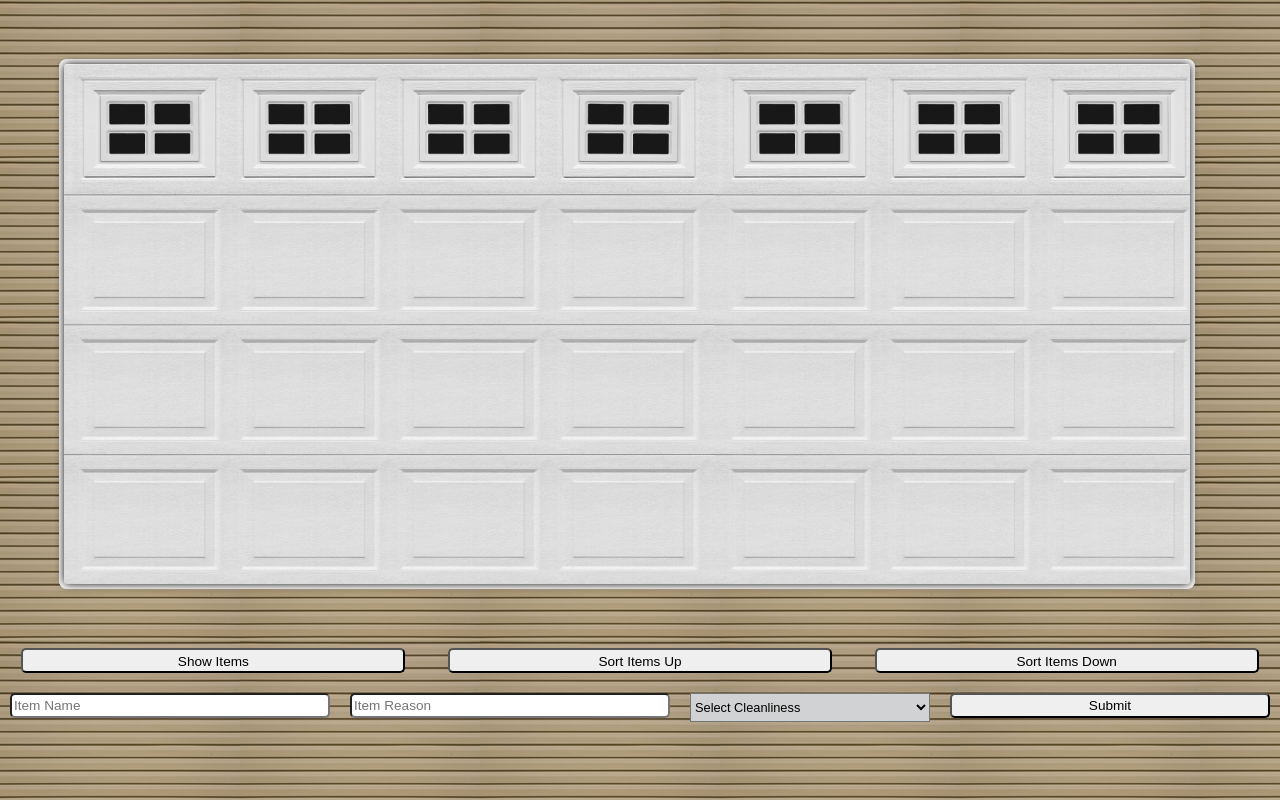
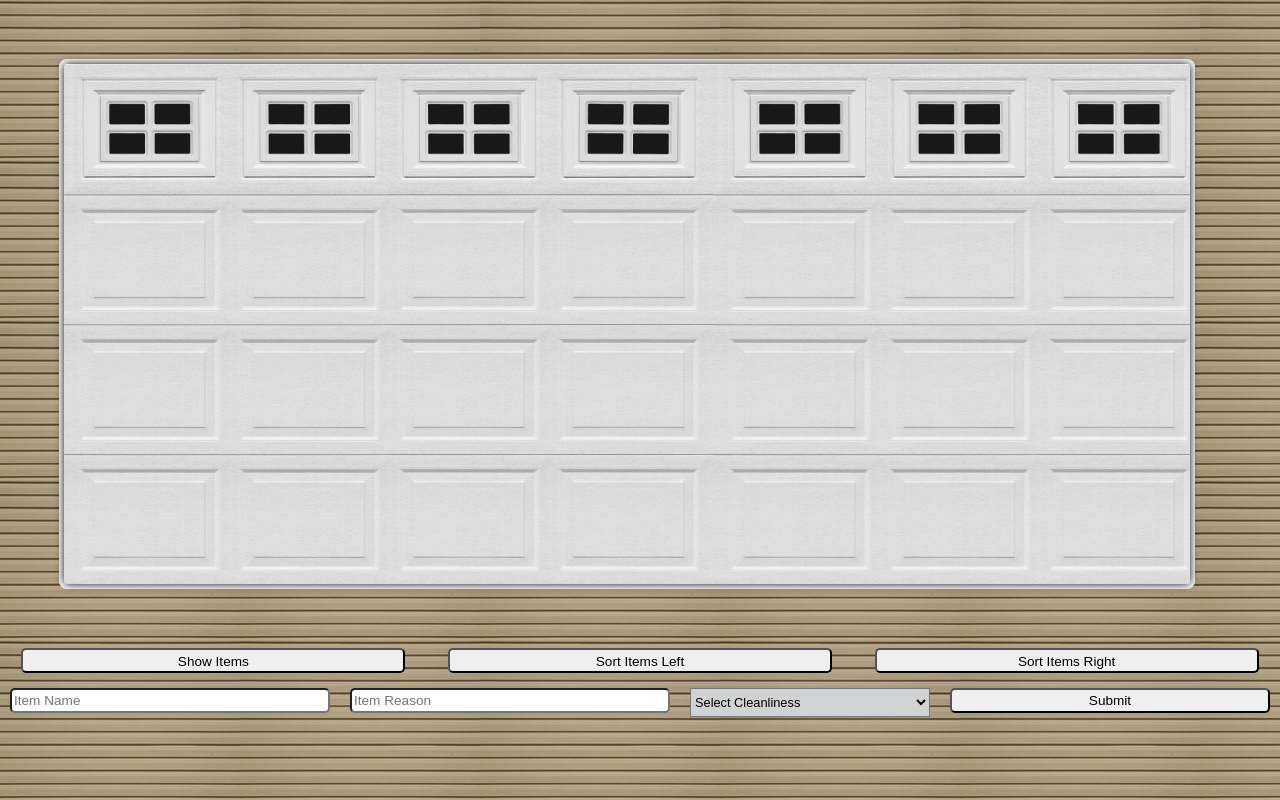
Before and after one commit to johnmboudreaux/Garage-Bin, a website built with webpack: page public/index.html in a window 1280 px wide. Built offline with nearby package versions, Linux system fonts and the light colour scheme; files whose address does not match are found by name; a web font is replaced by a local one.

Commit message:
removed unused placeholders

```diff
--- a/public/css/styles.css
+++ b/public/css/styles.css
@@ -34,6 +34,7 @@ body {
 .input-form {
   display: flex;
   justify-content: space-around;
+  margin-bottom: 15px;
 }
 
 .input-form input {
@@ -67,7 +68,7 @@ body {
 .show-garage {
   display: flex;
   justify-content: space-around;
-  margin-bottom: 20px;
+  margin-bottom: 15px;
   width: 100vw;
 }
 
@@ -100,6 +101,7 @@ body {
 .sliding-doors ul {
   display: flex;
   flex-direction: row;
+  flex-wrap: wrap;
 }
 
 .slide-top{
--- a/public/index.html
+++ b/public/index.html
@@ -26,8 +26,8 @@
 
   <div class="show-garage">
     <input type="submit" value="Show Items" placeholder="Show Items" class="show-items-btn">
-    <input type="submit" value="Sort Items Up" placeholder="Sort Items Up" class="sort-items-up-btn">
-    <input type="submit" value="Sort Items Down" placeholder="Sort Items Down" class="sort-items-down-btn">
+    <input type="submit" value="Sort Items Left" class="sort-items-up-btn">
+    <input type="submit" value="Sort Items Right" class="sort-items-down-btn">
   </div>
 
   <div  class="input-form">
```
